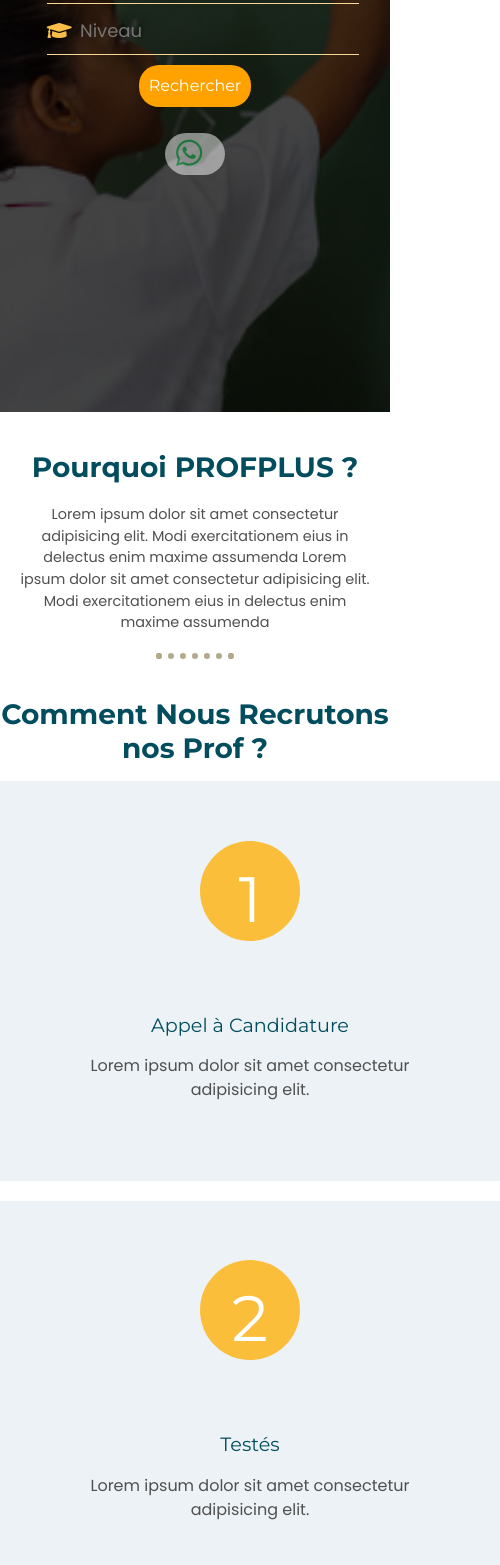
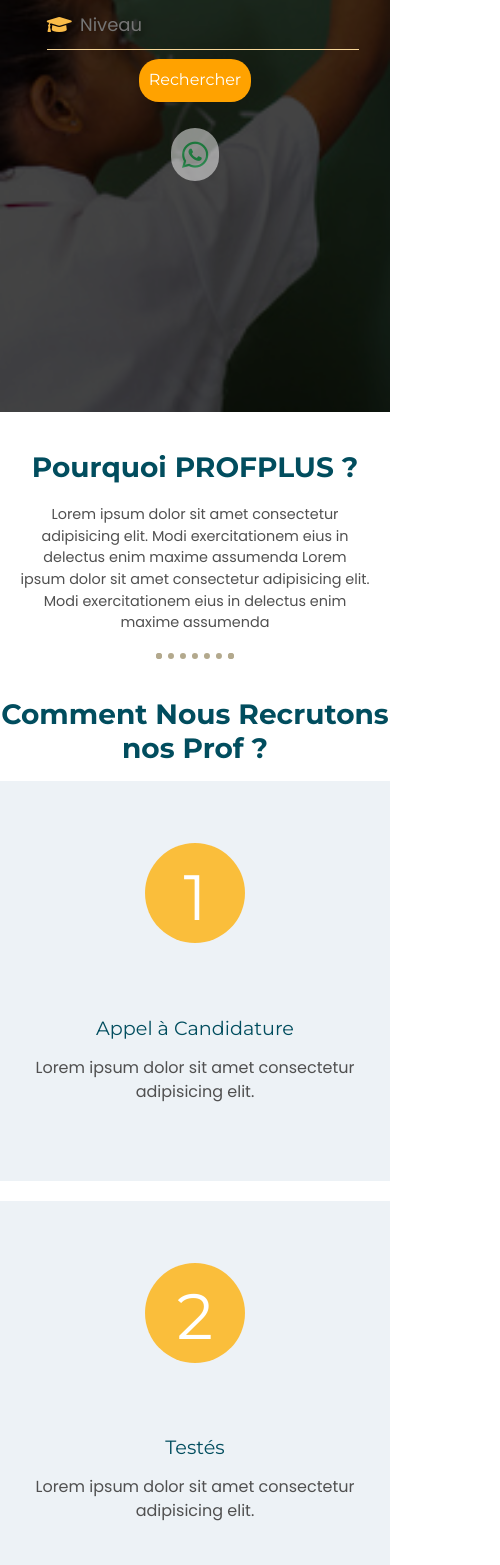
Before and after one commit to agoudoussy/Profplus, a React (Create React App) app: page / in a window 390 px wide. Shown: the part 432-1997 px from the top of the page, 500 px wide, since content can reach past the window. Built offline with nearby package versions, Linux system fonts and the light colour scheme; no server answers; the database is empty.

Commit message:
responsive card added

```diff
--- a/src/components/HeaderCenterContent.css
+++ b/src/components/HeaderCenterContent.css
@@ -180,6 +180,7 @@
    }
    .contact{
     font-size: 20px;
+    padding: 3% 0 2% 3%;
   }
 
 }
--- a/src/components/ValorCard.css
+++ b/src/components/ValorCard.css
@@ -44,5 +44,6 @@
      .valor__card{
         margin-bottom: 5%;
         margin-right: 2%;
+        width: 100%;
      }
   }
```
